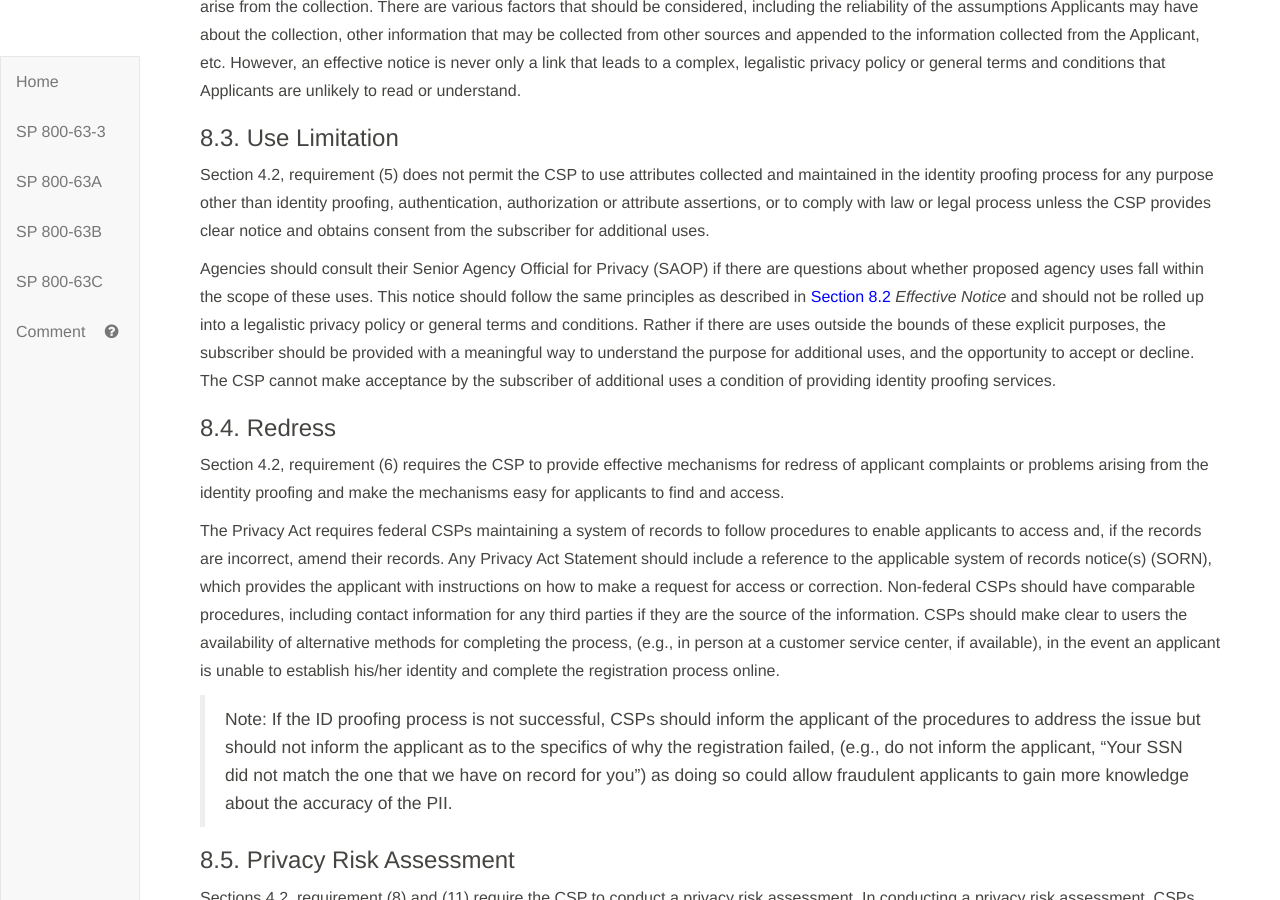
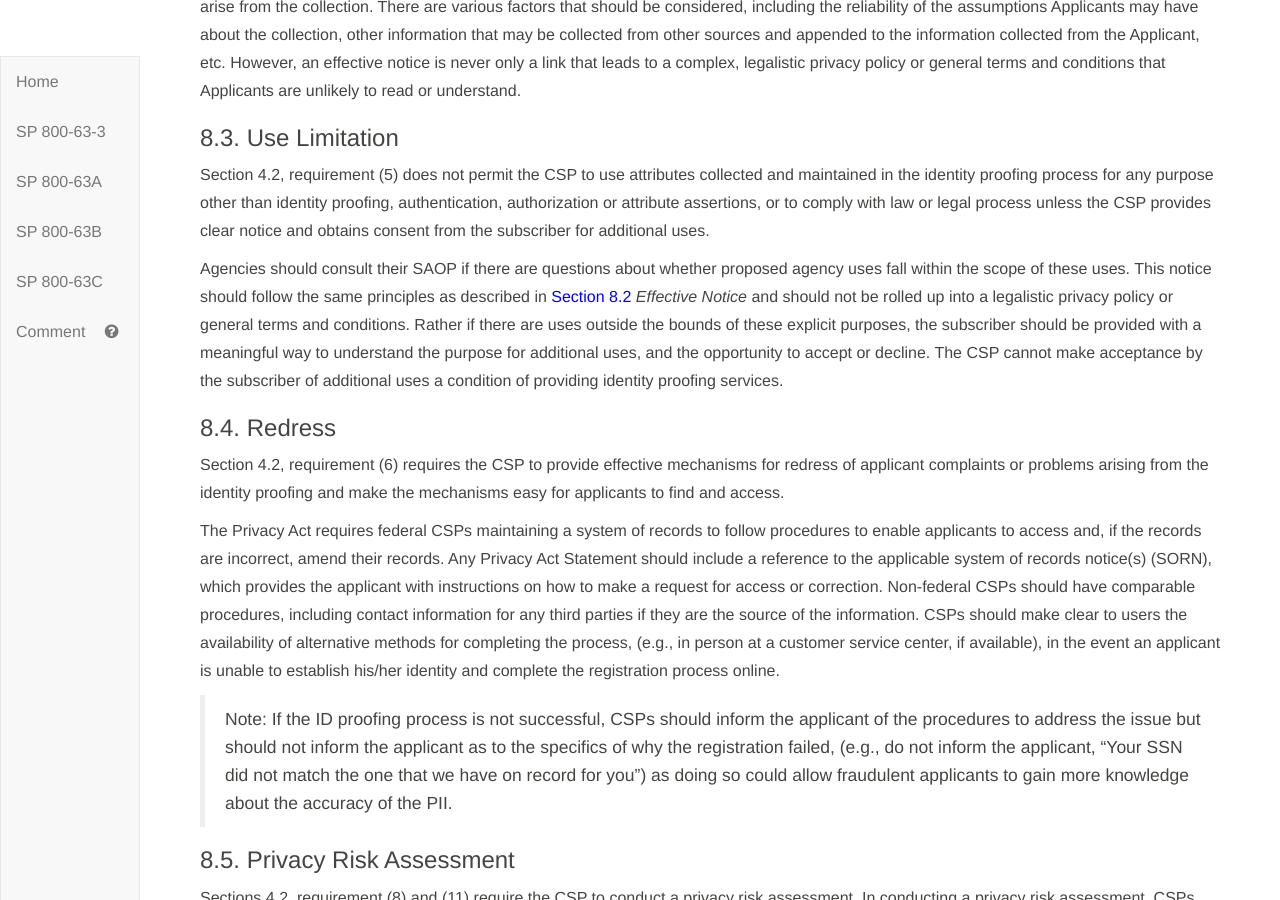
Before and after one commit to usnistgov/800-63-3, a Jekyll site: the page built from sp800-63a/sec8_privacy.md, in a window 1280 px wide and 900 px high, scrolled down 1234 px. Built offline with Jekyll 4.4.1, drawn with Linux system fonts in a browser that asks for light colours; our own code applies the rules of GitHub Pages for plain Markdown files.

Commit message:
Closes #1008

```diff
--- a/sp800-63a/sec8_privacy.md
+++ b/sp800-63a/sec8_privacy.md
@@ -34,7 +34,7 @@
 
 Section 4.2, requirement (5) does not permit the CSP to use attributes collected and maintained in the identity proofing process for any purpose other than identity proofing, authentication, authorization or attribute assertions, or to comply with law or legal process unless the CSP provides clear notice and obtains consent from the subscriber for additional uses.
 
-Agencies should consult their Senior Agency Official for Privacy (SAOP) if there are questions about whether proposed agency uses fall within the scope of these uses. This notice should follow the same principles as described in [Section 8.2](#consent) _Effective Notice_ and should not be rolled up into a legalistic privacy policy or general terms and conditions.  Rather if there are uses outside the bounds of these explicit purposes, the subscriber should be provided with a meaningful way to understand the purpose for additional uses, and the opportunity to accept or decline.  The CSP cannot make acceptance by the subscriber of additional uses a condition of providing identity proofing services.
+Agencies should consult their SAOP if there are questions about whether proposed agency uses fall within the scope of these uses. This notice should follow the same principles as described in [Section 8.2](#consent) _Effective Notice_ and should not be rolled up into a legalistic privacy policy or general terms and conditions.  Rather if there are uses outside the bounds of these explicit purposes, the subscriber should be provided with a meaningful way to understand the purpose for additional uses, and the opportunity to accept or decline.  The CSP cannot make acceptance by the subscriber of additional uses a condition of providing identity proofing services.
 
 ### 8.4. Redress
 
```
